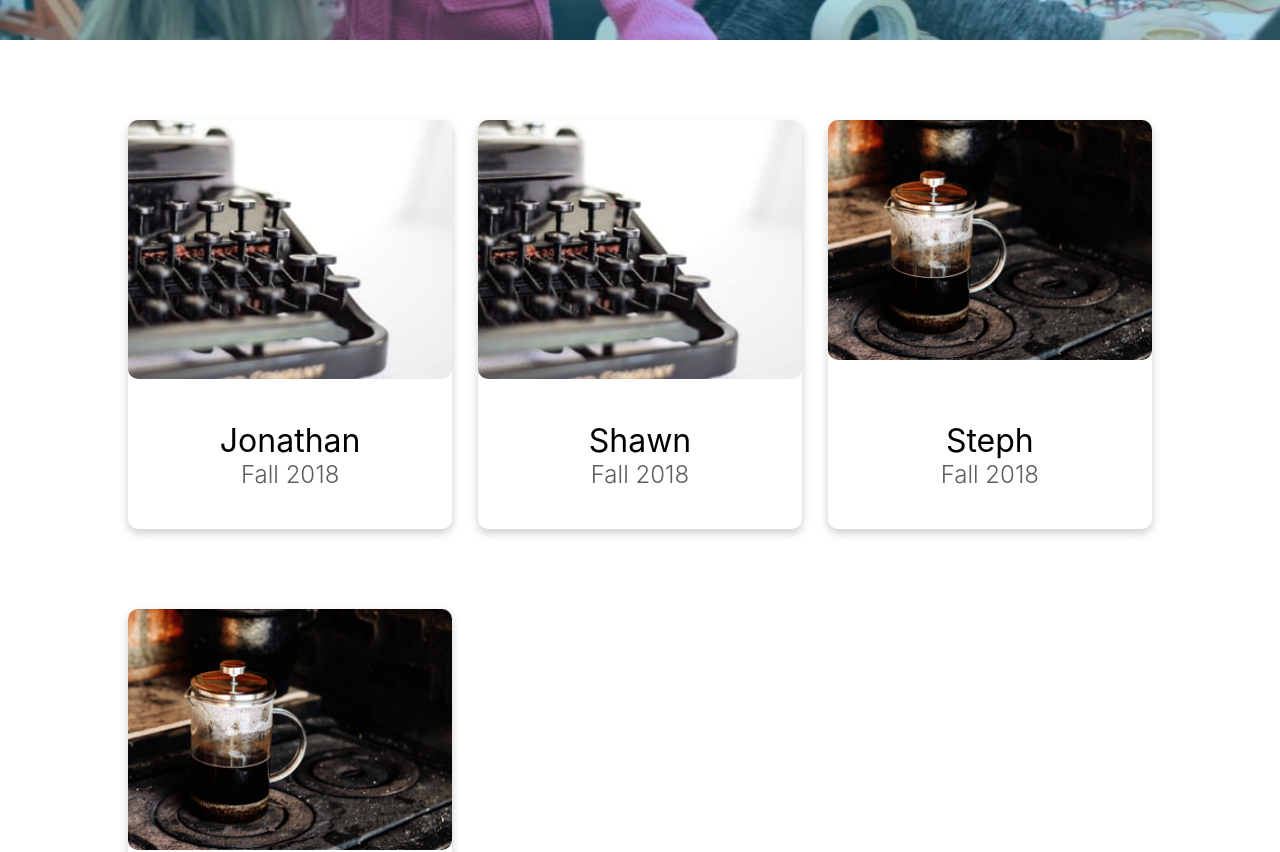
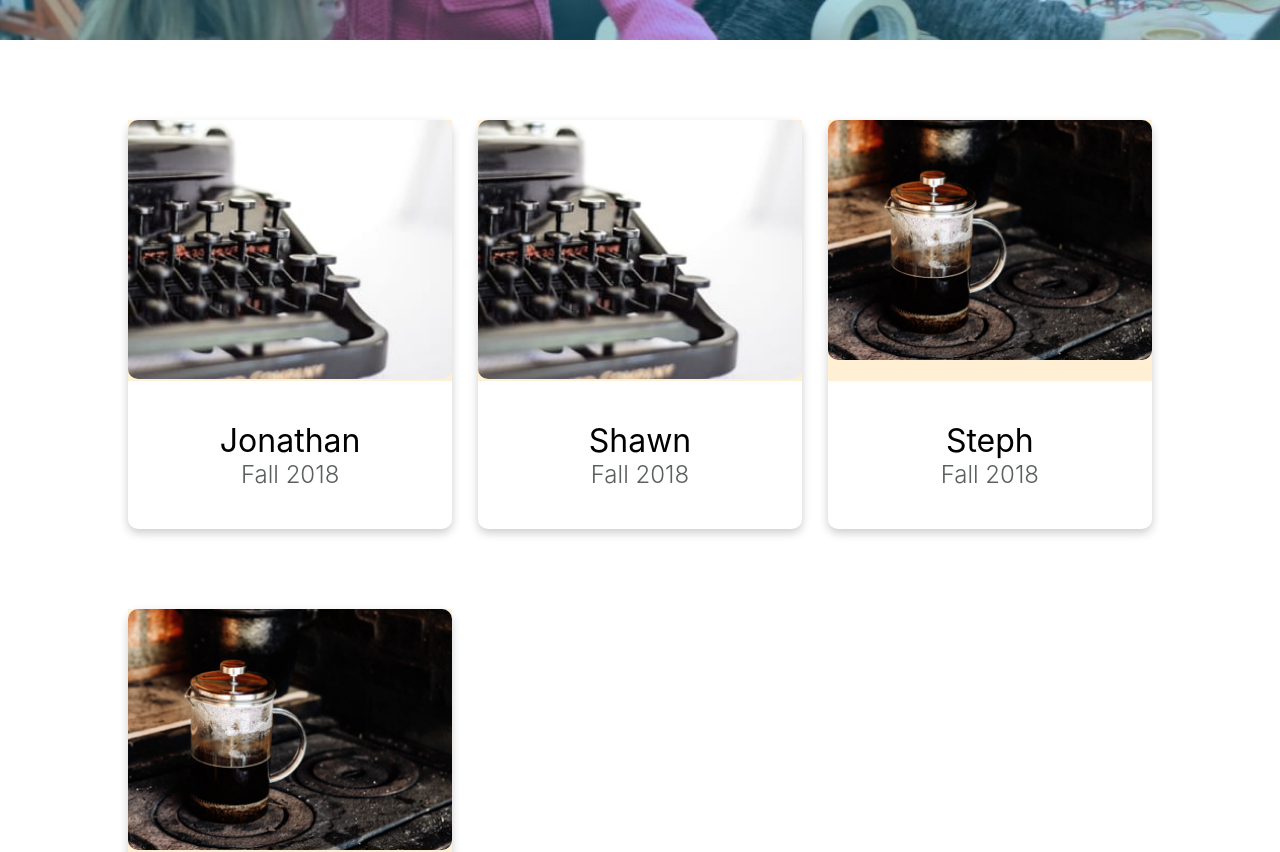
Before and after one commit to DigitalHarborFoundation/interactive-gallery-prototype, a React (Create React App) app: page / in a window 1280 px wide. Shown: the part 600-1452 px from the top of the page. Built offline with nearby package versions, Linux system fonts and the light colour scheme.

Commit message:
added temporary bg color (papayawhip) to the card photos to debug the height not being 100% for all photos

```diff
--- a/src/components/ProjectCard.js
+++ b/src/components/ProjectCard.js
@@ -84,10 +84,13 @@ const CardWrapper = styled.div`
 const ProjectImageContainer = styled.div`
   width: 100%;
   height: 100%;
+  margin: auto;
+  background: papayawhip;
 `;
 
 const ProjectImage = styled.img`
   width: 100%;
+  height: auto;
   max-height: 100%;
   border-radius: 10px;
 `;
--- a/src/components/ProjectModal.js
+++ b/src/components/ProjectModal.js
@@ -82,7 +82,7 @@ const ModalWrapper = styled.div`
   left: 0;
   width: 100%;
   height: 100%;
-  background: rgba(0, 0, 0, 0.7);
+  background: rgba(0, 0, 0, 0.85);
   transition: background ease-in-out 1s;
 `;
 
```
